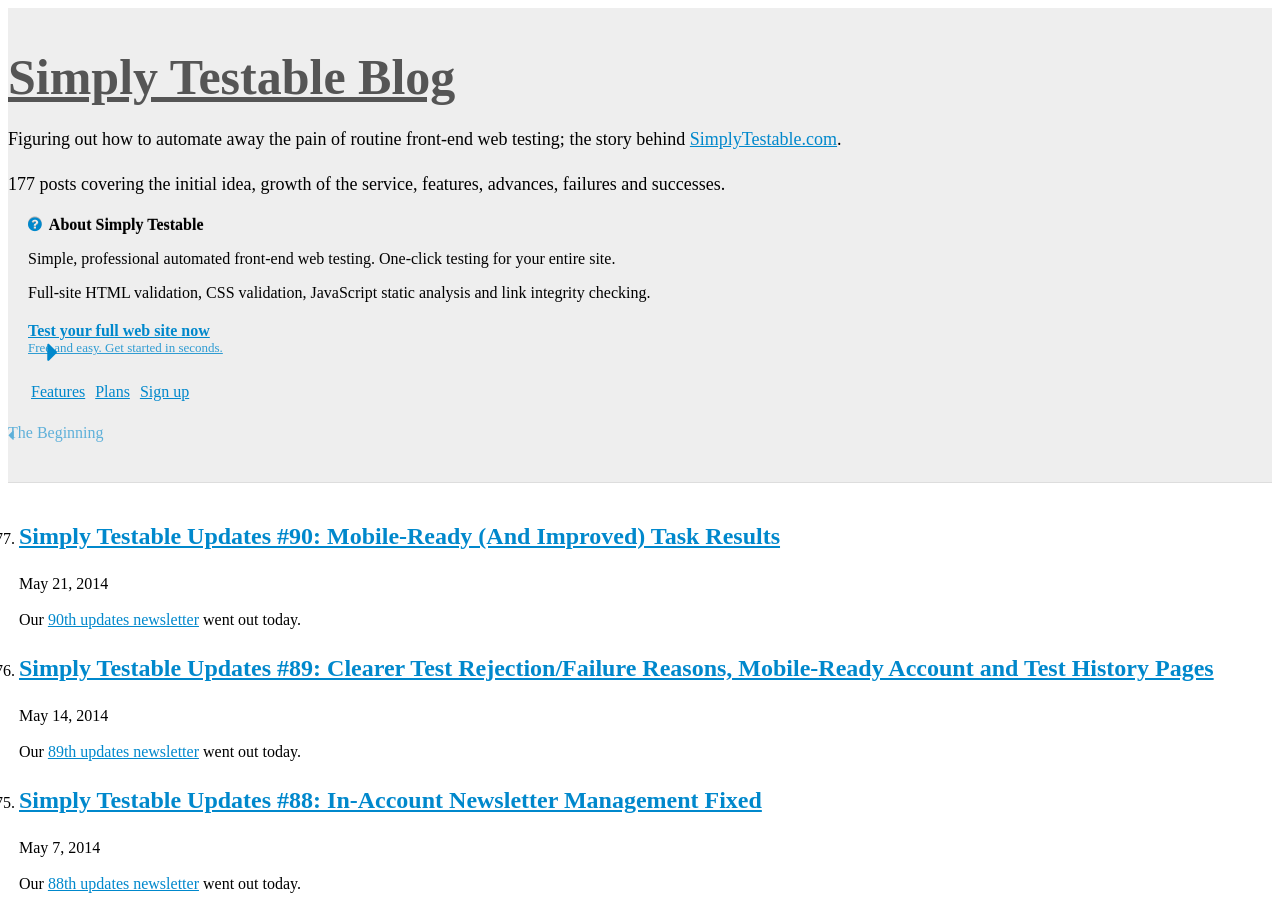
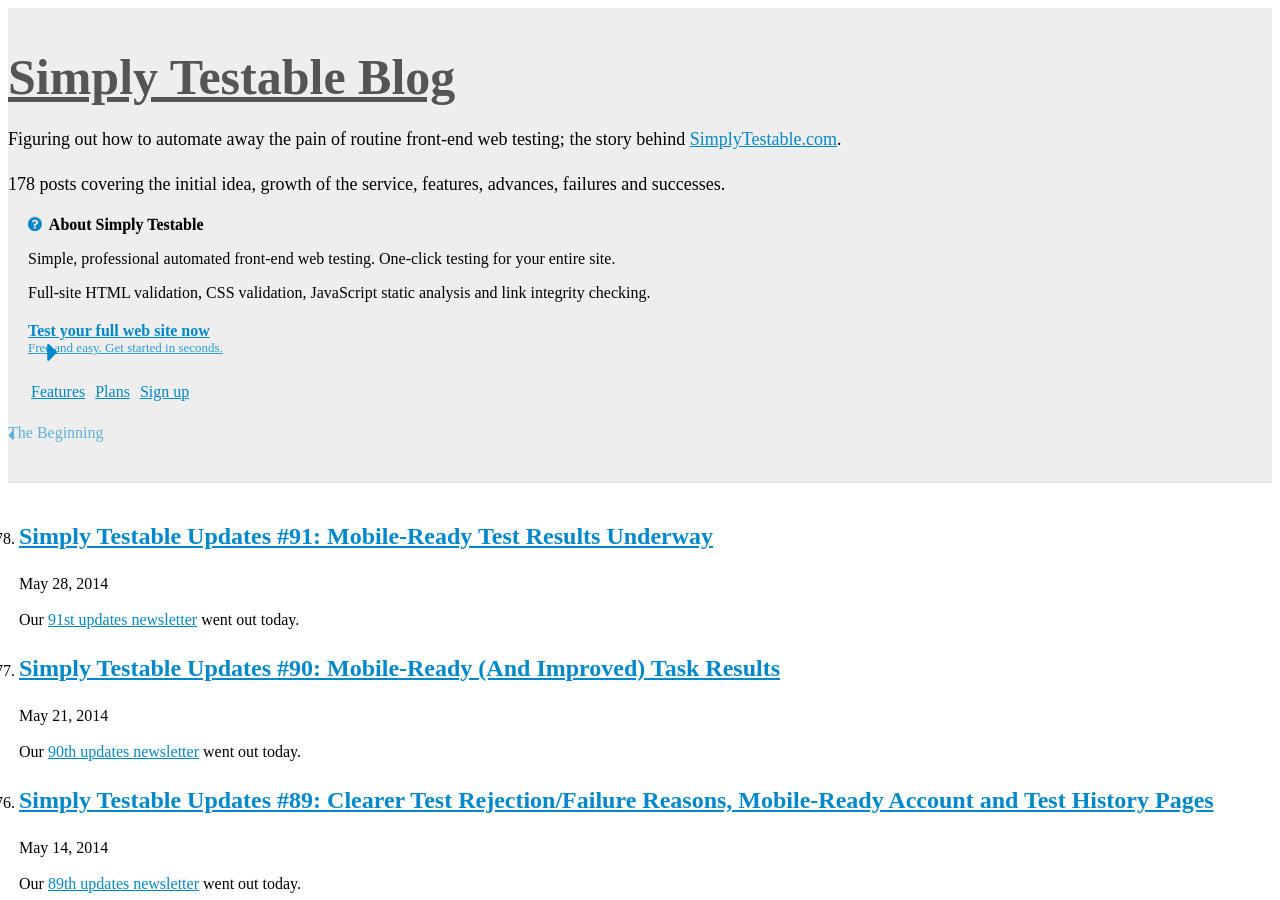
Before and after one commit to webignition/blog.simplytestable.com, a Jekyll site: the page built from archive/index.html, in a window 1280 px wide and 900 px high. Built offline with Jekyll 4.4.1, drawn with Linux system fonts in a browser that asks for light colours; nearby versions of some CDN libraries; comment, search, counter and statistics services are not loaded; a style sheet for code colours, icons or effects is not loaded; some of the changed text lies outside the part shown.

Commit message:
91st newsletter notification

```diff
--- a/archive/index.html
+++ b/archive/index.html
@@ -6,6 +6,28 @@ is_archive: true
 <ol class="archive">
 
 
+    <li value="178">
+        <h2><a href="/simply-testable-updates-91/">Simply Testable Updates #91: Mobile-Ready Test Results Underway </a></h2>
+        <p class="post-date">May 28, 2014</p>
+
+
+
+
+
+
+
+
+
+    <p>
+        Our <a href="http://us5.campaign-archive1.com/?u=ac75e33d993d2b502e333ddd0&amp;id=1fc24c221b">91st updates newsletter</a> went out today.
+    </p>
+
+
+
+
+    </li>
+
+
     <li value="177">
         <h2><a href="/simply-testable-updates-90/">Simply Testable Updates #90: Mobile-Ready (And Improved) Task Results </a></h2>
         <p class="post-date">May 21, 2014</p>
```
Also changed, not shown: _posts/2014/2014-05-28-simply-testable-updates-91.html (added, +14 -0 lines), sitemap.xml (+7 -3 lines).
